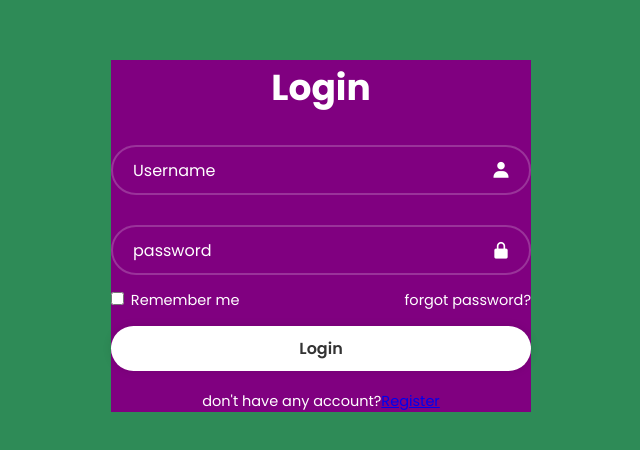
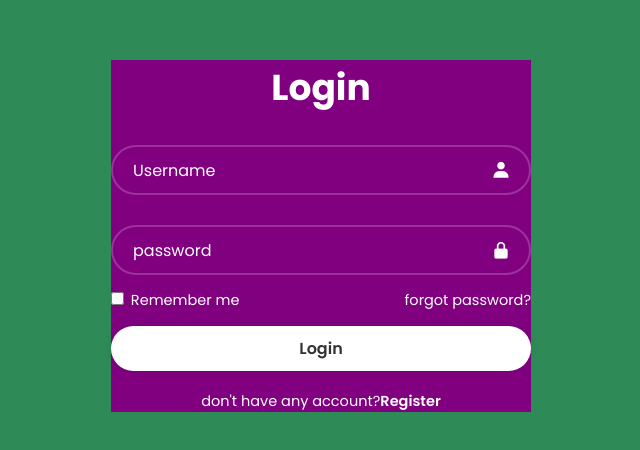
Before and after one commit to irakevine/Sp_C, a plain HTML site: page index.html in a window 1280 px wide. Shown: the part 164-614 px from the top of the page, 319-959 px from the left. Drawn offline with nearby package versions, Linux system fonts and the light colour scheme.

Commit message:
adding styles

```diff
--- a/style.css
+++ b/style.css
@@ -86,3 +86,11 @@ body {
   text-align: center;
   margin-top: 20px;
 }
+.register-link p a {
+  text-decoration: none;
+  color: #fff;
+  font-weight: 600;
+}
+.register-link p a:hover {
+  text-decoration: underline;
+}
```
